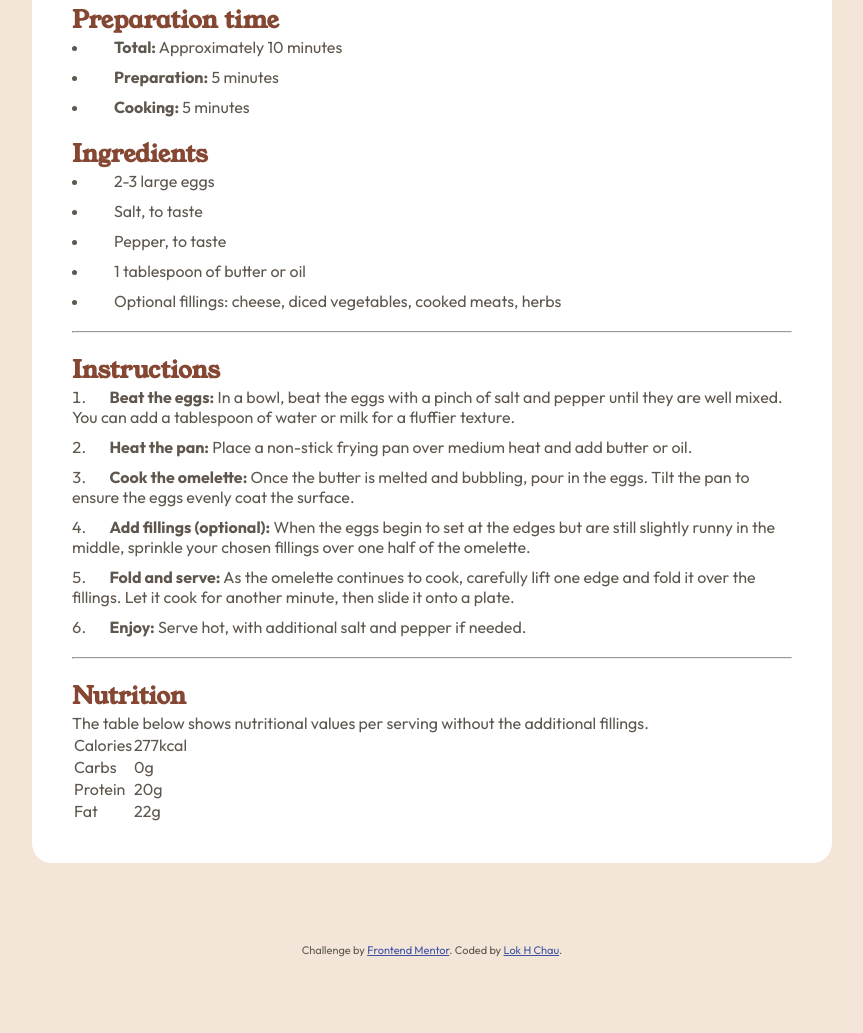
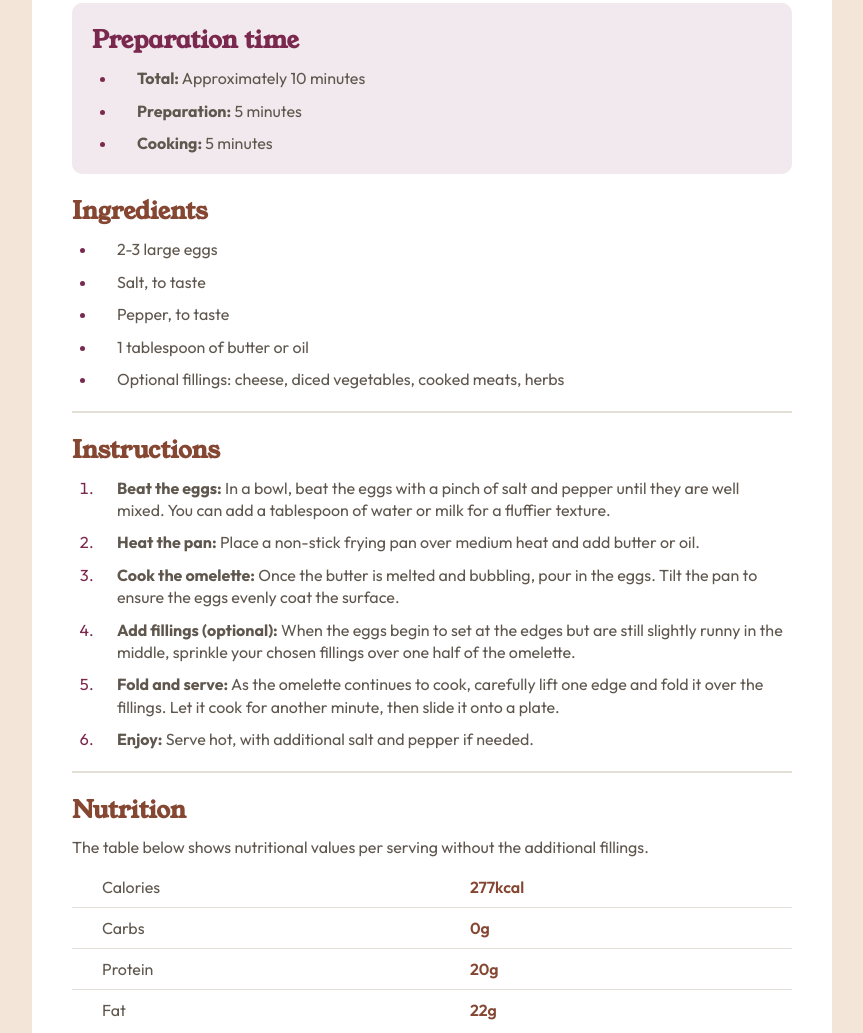
Before and after one commit to lokhengchau/FrontendMentor, a plain HTML site: page recipe-page-vanilla/index.html in a window 1280 px wide. Shown: the part 571-1604 px from the top of the page, without its empty margins (208-1071 px from the left). Before the commit the page ends 1528 px from the top, so only its background shows below. Drawn offline with Linux system fonts and the light colour scheme.

Commit message:
overall css done

```diff
--- a/recipe-page-vanilla/index.html
+++ b/recipe-page-vanilla/index.html
@@ -6,10 +6,6 @@
   <link rel="icon" type="image/png" sizes="32x32" href="./assets/images/favicon-32x32.png">
   <link rel="stylesheet" href="./style.css">
   <title>Frontend Mentor | Recipe page</title>
-  <style>
-    .attribution { font-size: 11px; text-align: center; }
-    .attribution a { color: hsl(228, 45%, 44%); }
-  </style>
 </head>
 <body>
   <div class="main-wrapper">
@@ -18,7 +14,7 @@
       <h1 class="young-serif">Simple Omelette Recipe</h1>
       <p>An easy and quick dish, perfect for any meal. This classic omelette combines beaten eggs cooked to perfection, optionally filled with your choice of cheese, vegetables, or meats.</p>
     </header>
-    <section>
+    <section class="intro">
       <h2 class="young-serif">Preparation time</h2>
       <ul>
         <li><span><strong>Total:</strong> Approximately 10 minutes</span></li>
@@ -57,21 +53,21 @@
       <h2 class="young-serif">Nutrition</h2>
       <p>The table below shows nutritional values per serving without the additional fillings.</p>
       <table>
-        <tr>
-          <td>Calories</td>
-          <td>277kcal</td>
+        <tr class="bottom-border">
+          <td class="type">Calories</td>
+          <td class="value">277kcal</td>
+        </tr>
+        <tr class="bottom-border">
+          <td class="type">Carbs</td>
+          <td class="value">0g</td>
+        </tr>
+        <tr class="bottom-border">
+          <td class="type">Protein</td>
+          <td class="value">20g</td>
         </tr>
         <tr>
-          <td>Carbs</td>
-          <td>0g</td>
-        </tr>
-        <tr>
-          <td>Protein</td>
-          <td>20g</td>
-        </tr>
-        <tr>
-          <td>Fat</td>
-          <td>22g</td>
+          <td class="type">Fat</td>
+          <td class="value">22g</td>
         </tr>
       </table>
     </section>
--- a/recipe-page-vanilla/style.css
+++ b/recipe-page-vanilla/style.css
@@ -4,7 +4,7 @@
     --nutmeg: hsl(14, 45%, 36%);
     --d-raspberry: hsl(332, 51%, 32%);
     --white: hsl(0, 0%, 100%);
-    --rose-hite: hsl(330, 100%, 98%);
+    --rose-white: hsl(330, 100%, 98%);
     --eggshell: hsl(30, 54%, 90%);
     --l-grey: hsl(30, 18%, 87%);
     --wenge-brown: hsl(30, 10%, 34%);
@@ -59,15 +59,94 @@ h2 {
     color: var(--nutmeg);
 }
 
+section {
+    display: flex;
+    flex-direction: column;
+    gap: 10px
+}
+
+section.intro {
+    position: relative;
+    z-index: 1;
+    padding: 20px;
+    border-radius: 10px;
+}
+
+section.intro h2 {
+    color: var(--d-raspberry);
+}
+
+section li::marker {
+    color: var(--d-raspberry);
+}
+
+section.intro::before {
+    position: absolute;
+    top: 0;
+    left: 0;
+    width: 100%;
+    height: 100%;
+    content: "";
+    background-color: var(--d-raspberry);
+    opacity: .1;
+    z-index: -1;
+    border-radius: 10px;
+
+}
+
 ol,
 ul {
-    list-style-position: inside;
+    list-style-position: outside;
     display: flex;
     flex-direction: column;
     gap: 10px;
 }
 
-li span,
-ul span{
-    margin-left: 20px;
+li {
+    margin-left: 25px;
+    padding-right: 25px;
 }
+
+li span{
+    position: relative;
+    left: 20px;
+    line-height: 140%;
+}
+
+li::marker {
+    color: var(--nutmeg);
+}
+
+hr {
+    border: 1px solid var(--l-grey);
+}
+
+table {
+    border-collapse: collapse;
+}
+
+tr.bottom-border td {
+    border-bottom: 1px solid var(--l-grey);
+}
+
+td {
+    padding: 10px 0px 10px 30px;
+}
+
+td.type {
+    position: relative;
+}
+
+td.value {
+    color: var(--nutmeg);
+    font-weight: 600;
+}
+
+.attribution {
+    font-size: 11px;
+    text-align: center;
+}
+
+.attribution a {
+    color: hsl(228, 45%, 44%);
+}
```
